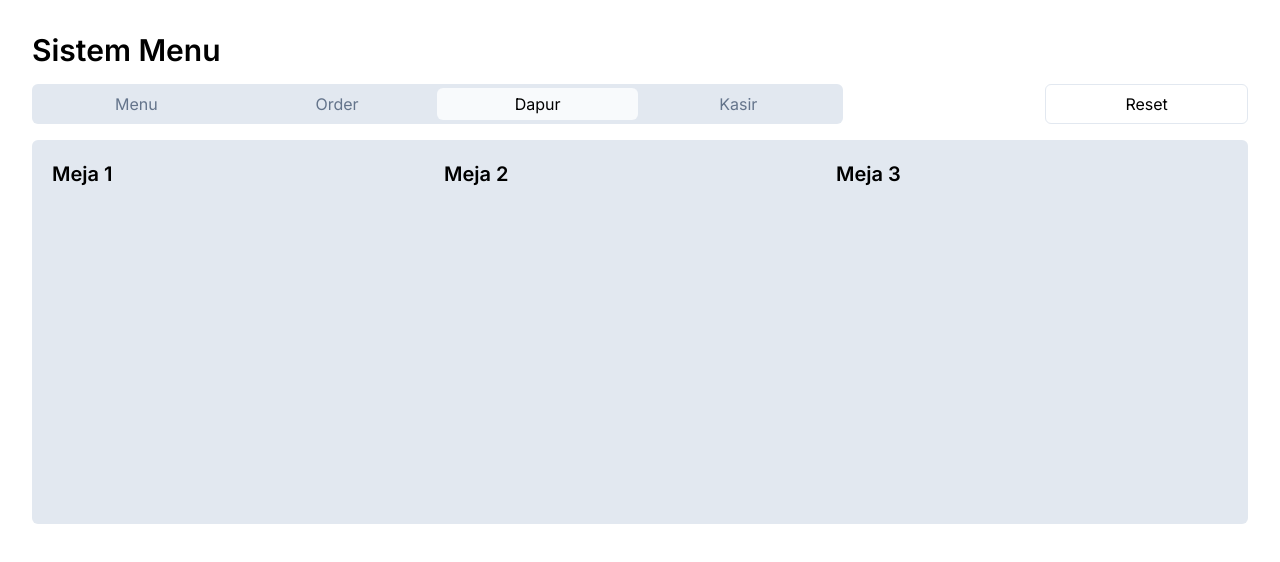
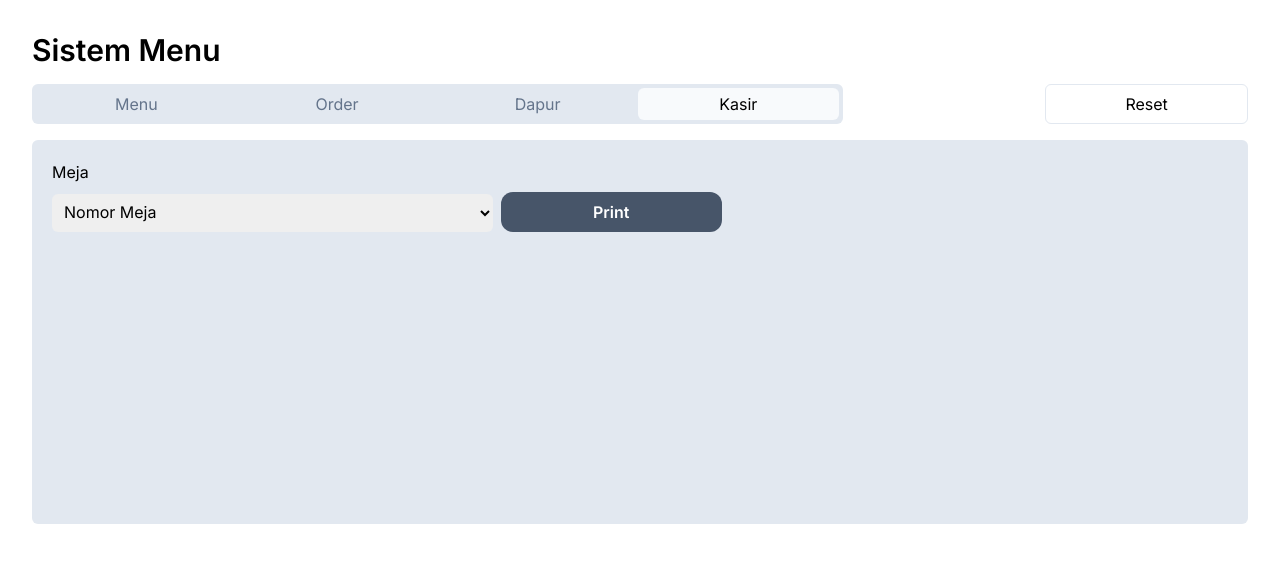
Before and after one commit to Bryan-snw/simple-menu, a Next.js app: page / in a window 1280 px wide. Shown: the top 562 px of the page. Built offline with nearby package versions, Linux system fonts and the light colour scheme.

Commit message:
DONE tampilan Kasir

```diff
--- a/app/components/Kasir/TampilanKasir.tsx
+++ b/app/components/Kasir/TampilanKasir.tsx
@@ -1,8 +1,155 @@
-import React from 'react'
+import React, { useState, useEffect } from 'react'
+
+interface Order {
+  id: number,
+  menuId: number,
+  mejaId: number,
+  jumlah: number
+}
+
+interface Menu {
+  id: number,
+  nama: string,
+  harga: number
+}
+
+const rupiah = (number: number) =>{
+  return new Intl.NumberFormat("id-ID", {
+    style: "currency",
+    currency: "IDR"
+  }).format(number);
+}
+
+function checkActiveTable(existOrders:any){
+  let obj:any = {};
+
+  for (let index = 0; index < existOrders.length; index++) {
+    const order =existOrders[index]
+    if (!obj[order.mejaId]) {
+      obj[order.mejaId] = order.mejaId;
+    }
+  }
+
+  return Object.keys(obj);
+}
 
 const TampilanKasir = () => {
+  const [isPrint, setIsPrint] = useState(false);
+  const [nomorMeja, setNomorMeja] = useState(0);
+  const [orderList, setOrderList] = useState<Order[]>(JSON.parse(localStorage.getItem('ORDER') || "[]"));
+  const [menuList, setMenuList] = useState<Menu[]>(JSON.parse(localStorage.getItem('MENU') || "[]"));
+  let totalHarga = 0;
+
+  const activeTables = checkActiveTable(orderList);
+
+  useEffect(() => {
+    localStorage.setItem('ORDER', JSON.stringify(orderList));
+  }, [orderList])
+
+  function renderStruk(){
+    let orders:any = [];
+    totalHarga = 0;
+    for (let index = 0; index < orderList.length; index++) {
+      const order = orderList[index];
+      if (order.mejaId === nomorMeja) {
+        const menu = menuList.find(menu => menu.id === order.menuId);
+        if (menu){
+          totalHarga += menu.harga*order.jumlah;
+          orders.push(<tr key={index}>
+            <td>{order.jumlah}</td>
+            <td>{menu.nama}</td>
+            <td>{rupiah(menu.harga)}</td>
+          </tr>)
+        }
+      }
+    }
+    return <>{orders}</>
+  }
+
+  function handleEmptyTable(e:React.FormEvent){
+    e.preventDefault();
+
+    const updatedData = [...orderList]
+
+    for (let index = updatedData.length-1; index >= 0; index--) {
+      const order = updatedData[index];
+
+      if(order.mejaId === nomorMeja){
+        updatedData.splice(index, 1);
+      }
+
+    }
+
+    console.log("Updet Data ",updatedData);
+
+    setOrderList(updatedData);
+
+    setNomorMeja(0);
+    setIsPrint(false);
+  }
+
+  function handlePrint(e:React.FormEvent){
+    e.preventDefault();
+    setIsPrint(true);
+  }
+
   return (
-    <div className=" h-96 p-5 mt-4 bg-slate-200 rounded-md">TampilanKasir</div>
+    <div className=" h-96 p-5 mt-4 bg-slate-200 rounded-md">
+      <label htmlFor="meja">Meja</label>
+
+      <div className="grid grid-cols-4 mt-2">
+
+        <form className="col-span-3 " onSubmit={handlePrint}>
+          <select value={nomorMeja} id="meja" name="meja"className="w-2/4 p-2 rounded-md" onChange={(e)=>setNomorMeja(parseInt(e.target.value))}>
+            <option value="0">Nomor Meja</option>
+            {activeTables.map((table)=>{
+              return (
+                <option key={table} value={table}>{table}</option>
+              )
+            })}
+          </select>
+          {nomorMeja === 0 ?
+            (<button disabled className="ms-2 w-1/4 bg-slate-600  py-2 text-white font-semibold rounded-xl">Print</button>)
+          :
+            (<button type='submit' className="ms-2 w-1/4 bg-blue-600 hover:bg-blue-700 py-2 text-white font-semibold rounded-xl">Print</button>)
+          }
+
+        </form>
+
+        {nomorMeja === 0 ?
+          ""
+        :
+          (<button onClick={handleEmptyTable} className="bg-red-600 hover:bg-red-700 py-2 text-white font-semibold rounded-xl">Kosongkan</button>)
+        }
+
+      </div>
+
+      {isPrint ?
+         (<>
+          <table className="w-full mt-4">
+            <thead>
+              <tr>
+                <th className="text-start">Jumlah</th>
+                <th className="text-start">Nama</th>
+                <th className="text-start">Harga</th>
+              </tr>
+            </thead>
+            <tbody>
+              {renderStruk()}
+            </tbody>
+          </table>
+
+          <div className='mt-2 pt-1  border-solid border border-t-slate-600'>
+            <p className="font-semibold">Total Harga</p>
+            <p className="font-semibold">{rupiah(totalHarga)}</p>
+          </div>
+         </>
+       )
+      :
+        ""
+      }
+
+    </div>
   )
 }
 
--- a/app/components/Order/TampilanOrder.tsx
+++ b/app/components/Order/TampilanOrder.tsx
@@ -13,7 +13,7 @@ const TampilanOrder = () => {
   const [menuId, setMenuId] = useState(0);
 
   const menuList:Menu[] = JSON.parse(localStorage.getItem('MENU') || '[]');
-  const [orderList, setOrderList] = useState(JSON.parse(localStorage.getItem('MENU') || '[]'));
+  const [orderList, setOrderList] = useState(JSON.parse(localStorage.getItem('ORDER') || '[]'));
 
 
   useEffect(() => {
--- a/app/page.tsx
+++ b/app/page.tsx
@@ -34,7 +34,7 @@ export default function Home() {
         },
       ]
 
-  const [type, setType] = useState('dapur');
+  const [type, setType] = useState('kasir');
   const [reset, setReset] = useState(false);
 
   function renderView(){
```
